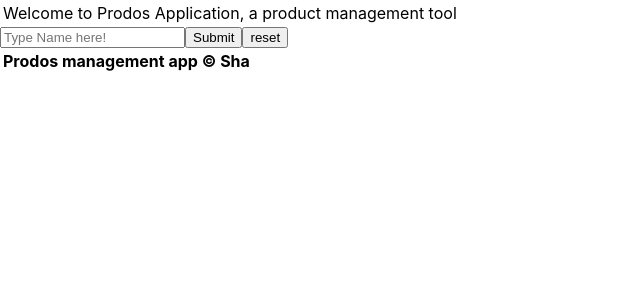
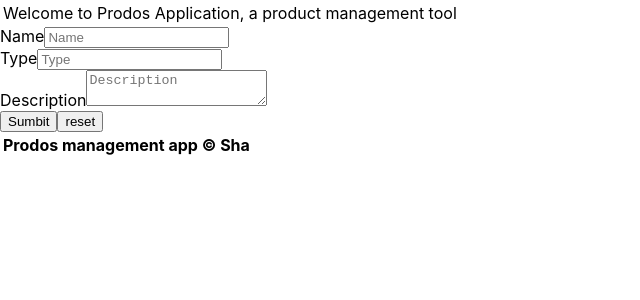
Before and after one commit to shajahanvzm/product-react, a React (Create React App) app in the folder src/client/: page / in a window 1280 px wide. Shown: the top 300 px of the page, without its empty margins (0-640 px from the left). Built offline with nearby package versions, Linux system fonts and the light colour scheme.

Commit message:
multiple form fields

```diff
--- a/src/client/src/learingcomponents/Learning.jsx
+++ b/src/client/src/learingcomponents/Learning.jsx
@@ -4,6 +4,7 @@ import StateEg from './StateEg'
 import ListEg from './ListEg'
 import TableEg from './TableEg'
 import FormEg from './FormEg';
+import MultuForm from './MultuForm';
 class Learning extends Component {
     render() {
         return (
@@ -11,9 +12,10 @@ class Learning extends Component {
                 {/* <ProdosApp greeting="Hello thorugh properties in components" name="sha" />
                 <StateEg />
                 <ListEg />
-                <TableEg /> */}
+                <TableEg />
 
-                <FormEg />
+                <FormEg />*/}
+                <MultuForm />
             </div>
         );
     }
--- /dev/null
+++ b/src/client/src/learingcomponents/MultuForm.jsx
@@ -0,0 +1,77 @@
+import React, { Component } from 'react';
+
+class MultuForm extends Component {
+
+    constructor(props) {
+        super(props);
+        this.state = {
+
+            id: '',
+            name: 'Name',
+            type: 'Type',
+            description: 'Description'
+
+        }
+    }
+
+    handleSubmit = (event) => {
+
+        alert(this.state.name + " | " +
+            this.state.type + " | " +
+            this.state.description + " | "
+        )
+        event.preventDefault();
+
+    }
+    inputChange = (event) => {
+        console.log(event.target.name + "=" + event.target.value)
+        this.setState({ [event.target.name]: event.target.value })
+    }
+    reset = (event) => {
+        this.setState({
+            id: '',
+            name: 'Name',
+            type: 'Type',
+            description: 'Description'
+        })
+    }
+    render() {
+        return (
+            <div>
+
+                <form onSubmit={this.handleSubmit}>
+
+                    <label>Name</label>
+                    <input name="name" type="text"
+
+                        placeholder={this.state.name}
+                        onChange={this.inputChange} />
+                    <br />
+
+                    <label>Type</label>
+                    <input name="type" type="text"
+
+                        placeholder={this.state.type}
+                        onChange={this.inputChange} />
+                    <br />
+
+                    <label>Description</label>
+                    <textarea name="description" type="text"
+
+                        placeholder={this.state.description}
+                        onChange={this.inputChange} />
+                    <br />
+
+                    <input type="submit" value="Sumbit" />
+                    <input type="reset" value="reset" onClick={this.reset} />
+
+
+
+                </form>
+
+            </div>
+        );
+    }
+}
+
+export default MultuForm;
```
Also changed, not shown: 1 other file (tests, documents, lock files or other folders).
